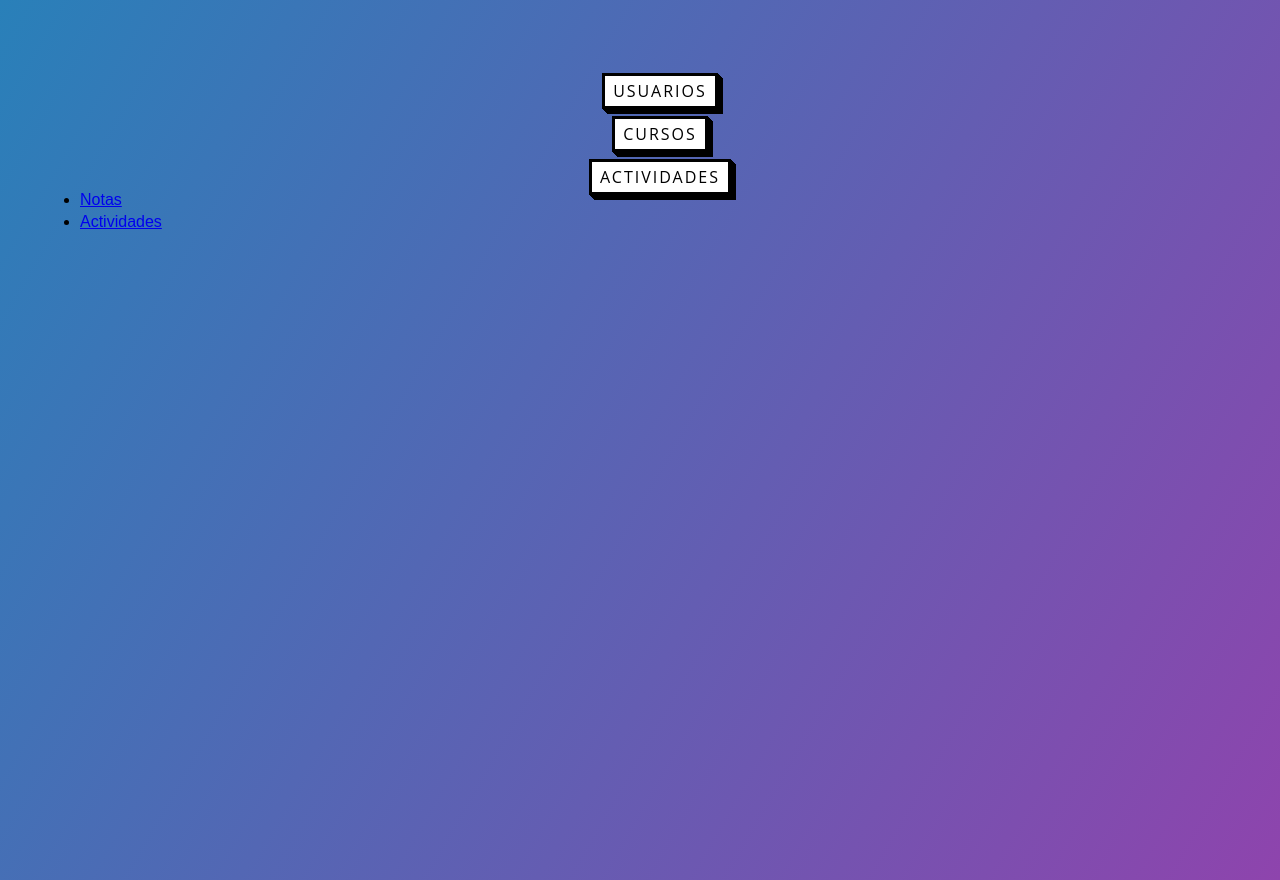
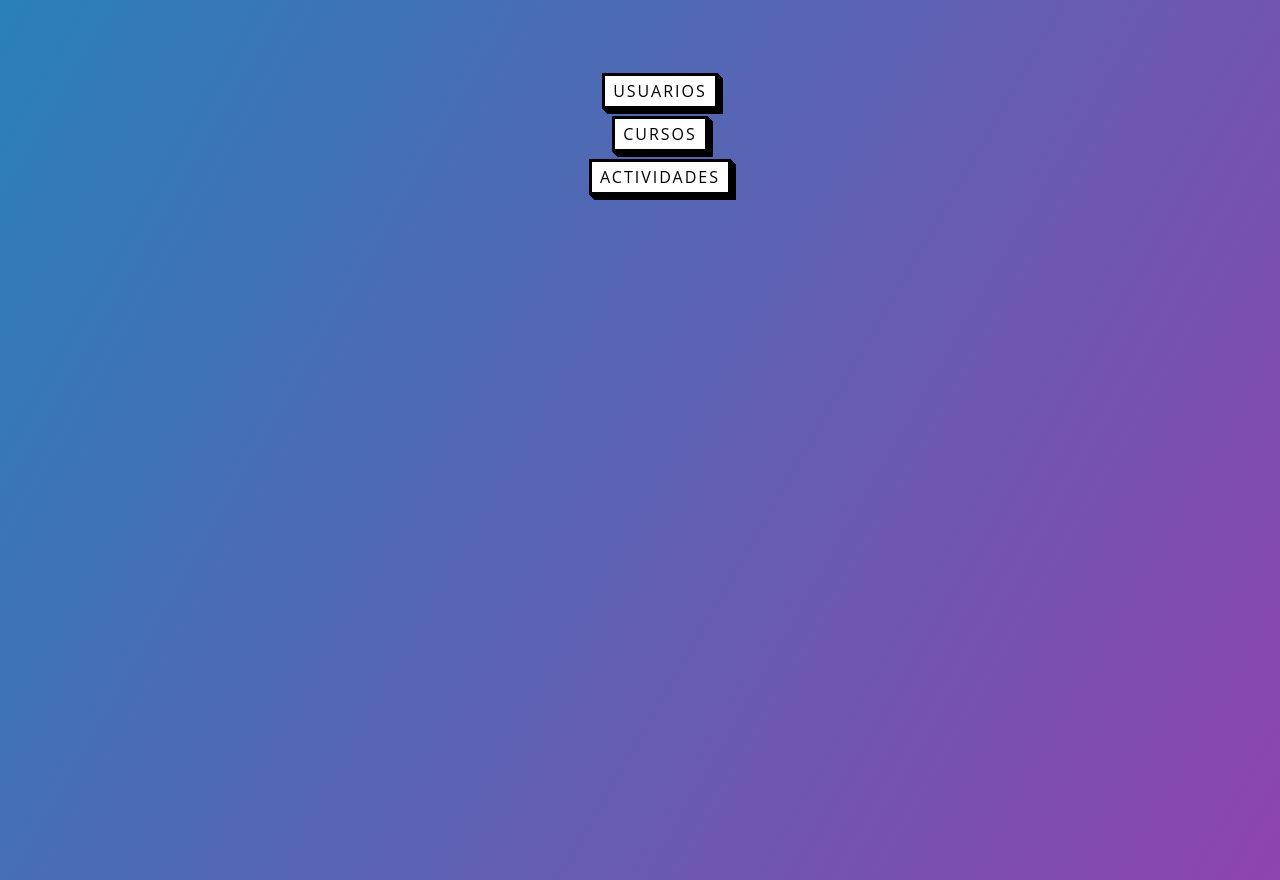
Before and after one commit to andremel96/fe-pj-desarrolloweb, a website: page public/MENU.HTML in a window 1280 px wide. Drawn offline with Linux system fonts and the light colour scheme.

Commit message:
testtest

```diff
--- a/public/MENU.HTML
+++ b/public/MENU.HTML
@@ -25,10 +25,6 @@
 
             </div>
         </div>
-
-
-    <li><a href="notas.html">Notas </a></li>
-    <li><a href="actividades.html">Actividades </a></li>
     </ul>
 
 </body>
```
